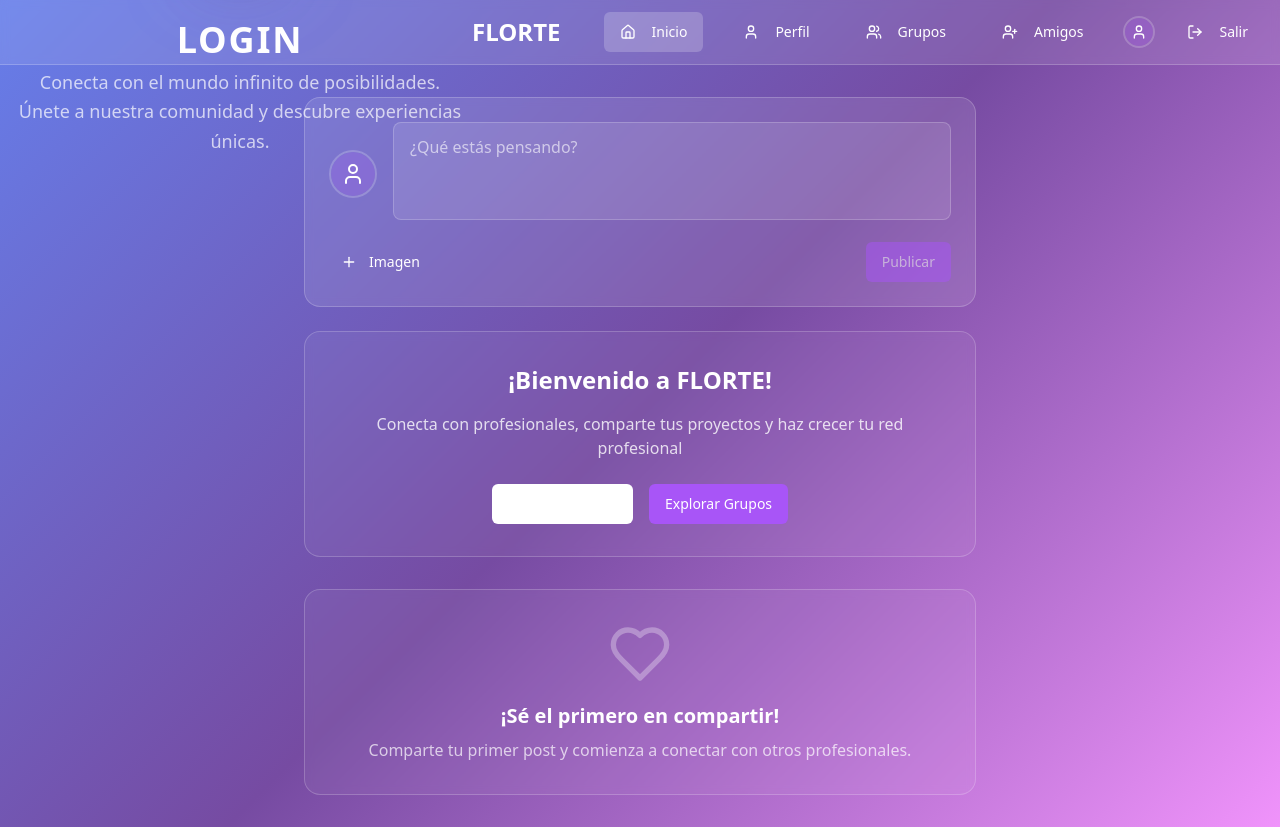
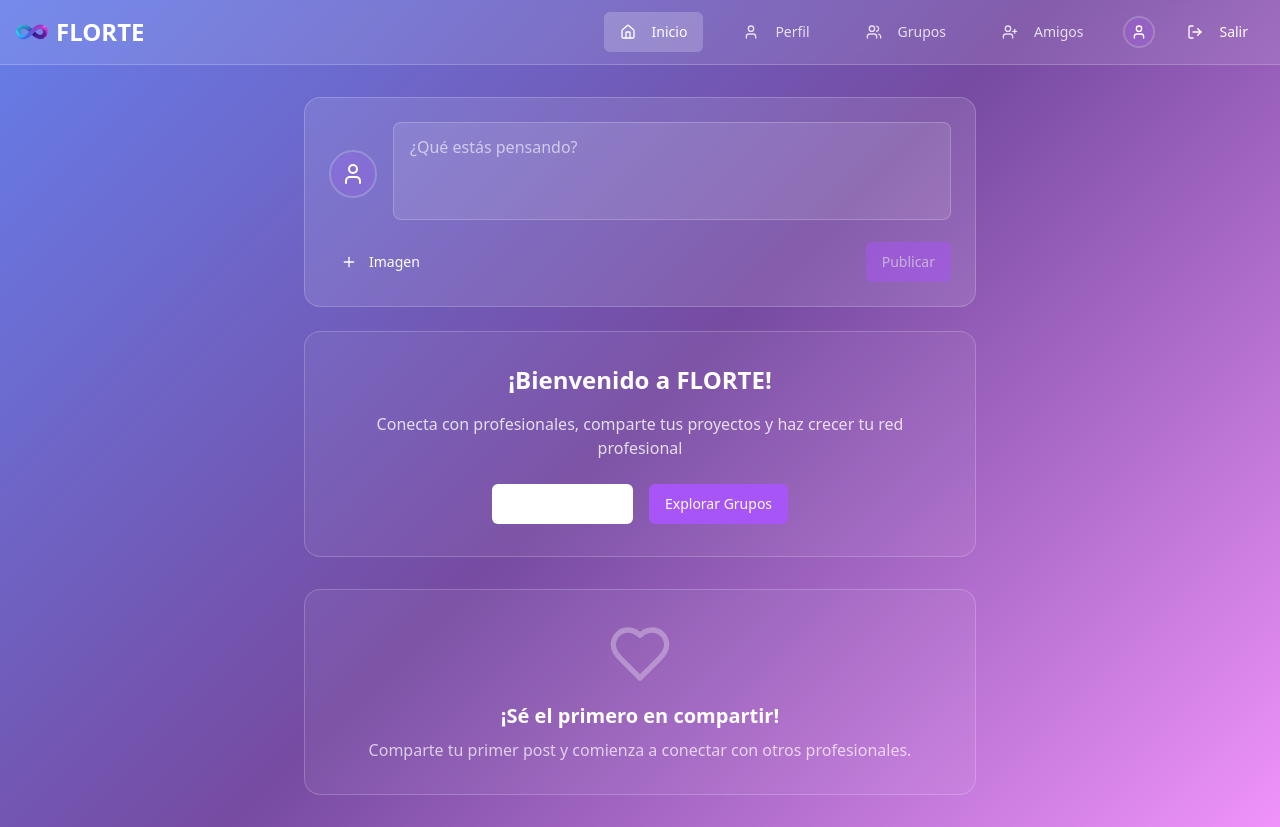
Before and after one commit to DavidFuquene015/comunidad-espejo-social, a React (Vite) app: page /dashboard in a window 1280 px wide. Built offline with nearby package versions, Linux system fonts and the light colour scheme.

Commit message:
Fix: Remove login text and improve button contrast
- Removed "LOGIN" text from the main page.
- Changed button text color for better visibility.
- Reviewed and corrected potential bugs and UI issues.

```diff
--- a/src/components/InfinityLogo.tsx
+++ b/src/components/InfinityLogo.tsx
@@ -15,7 +15,7 @@ const InfinityLogo = () => {
       </div>
       <div className="text-center">
         <h1 className="text-4xl font-bold text-white mb-2 tracking-wider">
-          LOGIN
+          FLORTE
         </h1>
         <p className="text-white/70 text-lg leading-relaxed max-w-md">
           Conecta con el mundo infinito de posibilidades. Únete a nuestra comunidad y descubre experiencias únicas.
--- a/src/components/LoginForm.tsx
+++ b/src/components/LoginForm.tsx
@@ -158,17 +158,17 @@ const LoginForm = () => {
         <Button
           type="submit"
           disabled={isLoading}
-          className="w-full h-12 bg-button-gradient hover:scale-105 transform transition-all duration-200 text-white font-semibold rounded-xl shadow-lg hover:shadow-xl disabled:opacity-50 disabled:cursor-not-allowed"
+          className="w-full h-12 bg-gradient-to-r from-purple-600 to-blue-600 hover:from-purple-700 hover:to-blue-700 hover:scale-105 transform transition-all duration-200 text-white font-semibold rounded-xl shadow-lg hover:shadow-xl disabled:opacity-50 disabled:cursor-not-allowed"
         >
           {isLoading ? (
             <div className="flex items-center space-x-2">
               <div className="w-5 h-5 border-2 border-white/30 border-t-white rounded-full animate-spin"></div>
-              <span>{isSignUp ? 'CREANDO...' : 'INICIANDO...'}</span>
+              <span className="text-white">{isSignUp ? 'CREANDO...' : 'INICIANDO...'}</span>
             </div>
           ) : (
             <div className="flex items-center space-x-2">
-              {isSignUp ? <UserPlus className="h-5 w-5" /> : <User className="h-5 w-5" />}
-              <span>{isSignUp ? 'CREAR CUENTA' : 'INICIAR SESIÓN'}</span>
+              {isSignUp ? <UserPlus className="h-5 w-5 text-white" /> : <User className="h-5 w-5 text-white" />}
+              <span className="text-white">{isSignUp ? 'CREAR CUENTA' : 'INICIAR SESIÓN'}</span>
             </div>
           )}
         </Button>
@@ -178,7 +178,7 @@ const LoginForm = () => {
             {isSignUp ? '¿Ya tienes cuenta?' : '¿No tienes cuenta?'}{' '}
             <button
               type="button"
-              className="text-purple-300 hover:text-purple-200 font-medium transition-colors duration-200"
+              className="text-purple-300 hover:text-purple-200 font-medium transition-colors duration-200 underline"
               onClick={toggleMode}
             >
               {isSignUp ? 'Inicia sesión' : 'Regístrate'}
--- a/src/components/navigation/MainNavigation.tsx
+++ b/src/components/navigation/MainNavigation.tsx
@@ -14,7 +14,6 @@ import {
   X
 } from 'lucide-react';
 import { useState } from 'react';
-import InfinityLogo from '@/components/InfinityLogo';
 
 const MainNavigation = () => {
   const { user, signOut } = useAuth();
@@ -43,7 +42,13 @@ const MainNavigation = () => {
             className="flex items-center space-x-2 cursor-pointer"
             onClick={() => navigate('/dashboard')}
           >
-            <InfinityLogo />
+            <div className="w-8 h-8">
+              <img
+                src="/lovable-uploads/744db0f4-e151-46c4-b80b-90e4a4b16b60.png"
+                alt="Logo"
+                className="w-full h-full object-contain"
+              />
+            </div>
             <span className="text-2xl font-bold text-white">FLORTE</span>
           </div>
 
@@ -58,8 +63,8 @@ const MainNavigation = () => {
                   key={item.path}
                   variant="ghost"
                   onClick={() => navigate(item.path)}
-                  className={`text-white hover:bg-white/10 ${
-                    isActive ? 'bg-white/20' : ''
+                  className={`text-white hover:bg-white/10 hover:text-white ${
+                    isActive ? 'bg-white/20 text-white' : 'text-white/80'
                   }`}
                 >
                   <Icon className="w-4 h-4 mr-2" />
@@ -86,7 +91,7 @@ const MainNavigation = () => {
               <Button
                 variant="ghost"
                 onClick={handleSignOut}
-                className="text-white hover:bg-white/10"
+                className="text-white hover:bg-white/10 hover:text-white"
               >
                 <LogOut className="w-4 h-4 mr-2" />
                 Salir
@@ -99,7 +104,7 @@ const MainNavigation = () => {
             <Button
               variant="ghost"
               onClick={() => setIsMobileMenuOpen(!isMobileMenuOpen)}
-              className="text-white hover:bg-white/10"
+              className="text-white hover:bg-white/10 hover:text-white"
             >
               {isMobileMenuOpen ? <X className="w-5 h-5" /> : <Menu className="w-5 h-5" />}
             </Button>
@@ -122,8 +127,8 @@ const MainNavigation = () => {
                       navigate(item.path);
                       setIsMobileMenuOpen(false);
                     }}
-                    className={`text-white hover:bg-white/10 justify-start ${
-                      isActive ? 'bg-white/20' : ''
+                    className={`text-white hover:bg-white/10 hover:text-white justify-start ${
+                      isActive ? 'bg-white/20 text-white' : 'text-white/80'
                     }`}
                   >
                     <Icon className="w-4 h-4 mr-2" />
@@ -135,7 +140,7 @@ const MainNavigation = () => {
               <Button
                 variant="ghost"
                 onClick={handleSignOut}
-                className="text-white hover:bg-white/10 justify-start"
+                className="text-white hover:bg-white/10 hover:text-white justify-start"
               >
                 <LogOut className="w-4 h-4 mr-2" />
                 Salir
```
